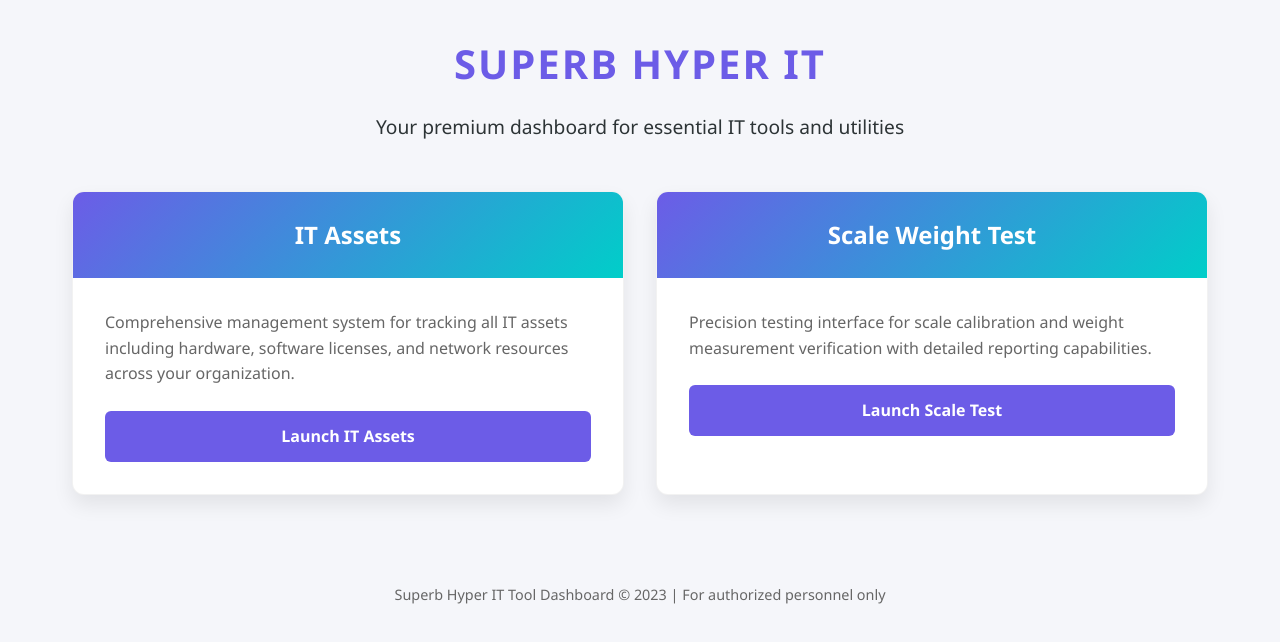
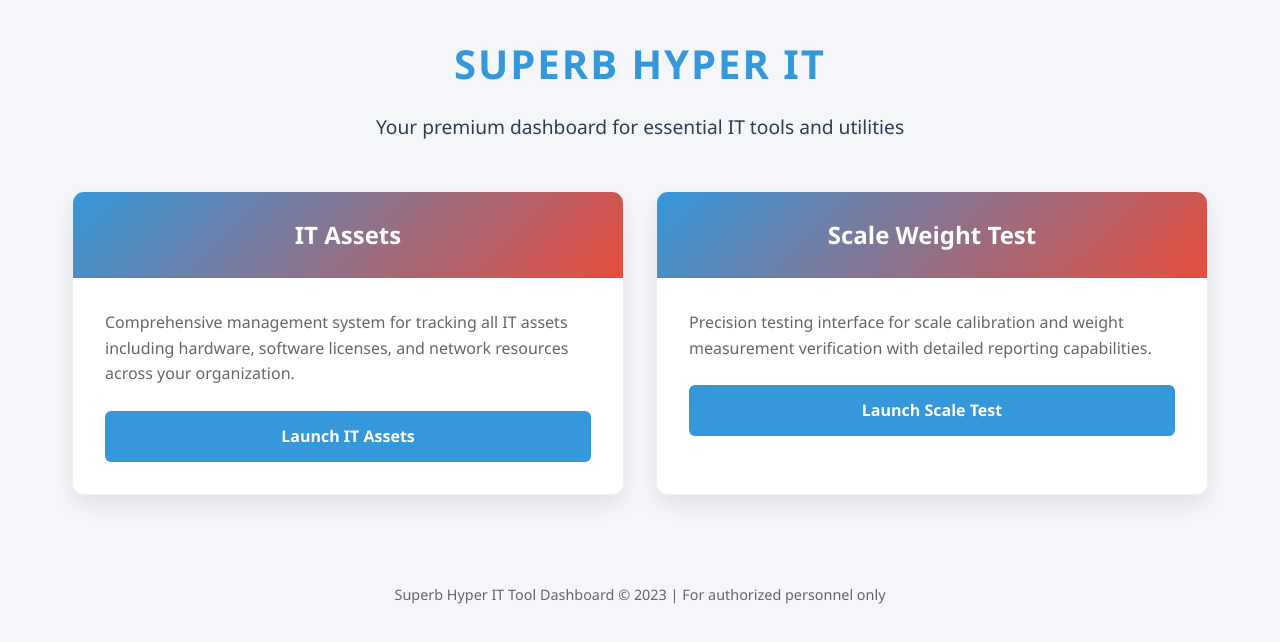
Before and after one commit to IT-SUPERBHYPER/Superb-Hyper-IT-, a plain HTML site: page index.html in a window 1280 px wide. Drawn offline with Linux system fonts and the light colour scheme.

Commit message:
Add files via upload

```diff
--- a/index.html
+++ b/index.html
@@ -6,11 +6,11 @@
     <title>Superb Hyper IT Tool Dashboard</title>
     <style>
         :root {
-            --primary-color: #6c5ce7;
-            --secondary-color: #2d3436;
-            --accent-color: #00cec9;
+            --primary-color: #3498db;  /* Blue */
+            --secondary-color: #e74c3c;  /* Red */
+            --accent-color: #e74c3c;  /* Red */
             --light-color: #f5f6fa;
-            --dark-color: #2d3436;
+            --dark-color: #2c3e50;
         }
         * {
             margin: 0;
@@ -43,7 +43,7 @@
         }
         .tagline {
             font-size: 1.2rem;
-            color: var(--secondary-color);
+            color: var(--dark-color);
             max-width: 600px;
             margin: 0 auto;
         }
@@ -66,7 +66,7 @@
             box-shadow: 0 15px 30px rgba(0,0,0,0.12);
         }
         .card-header {
-            background: linear-gradient(135deg, var(--primary-color), var(--accent-color));
+            background: linear-gradient(135deg, var(--primary-color), var(--secondary-color));
             color: white;
             padding: 1.5rem;
             text-align: center;
```
